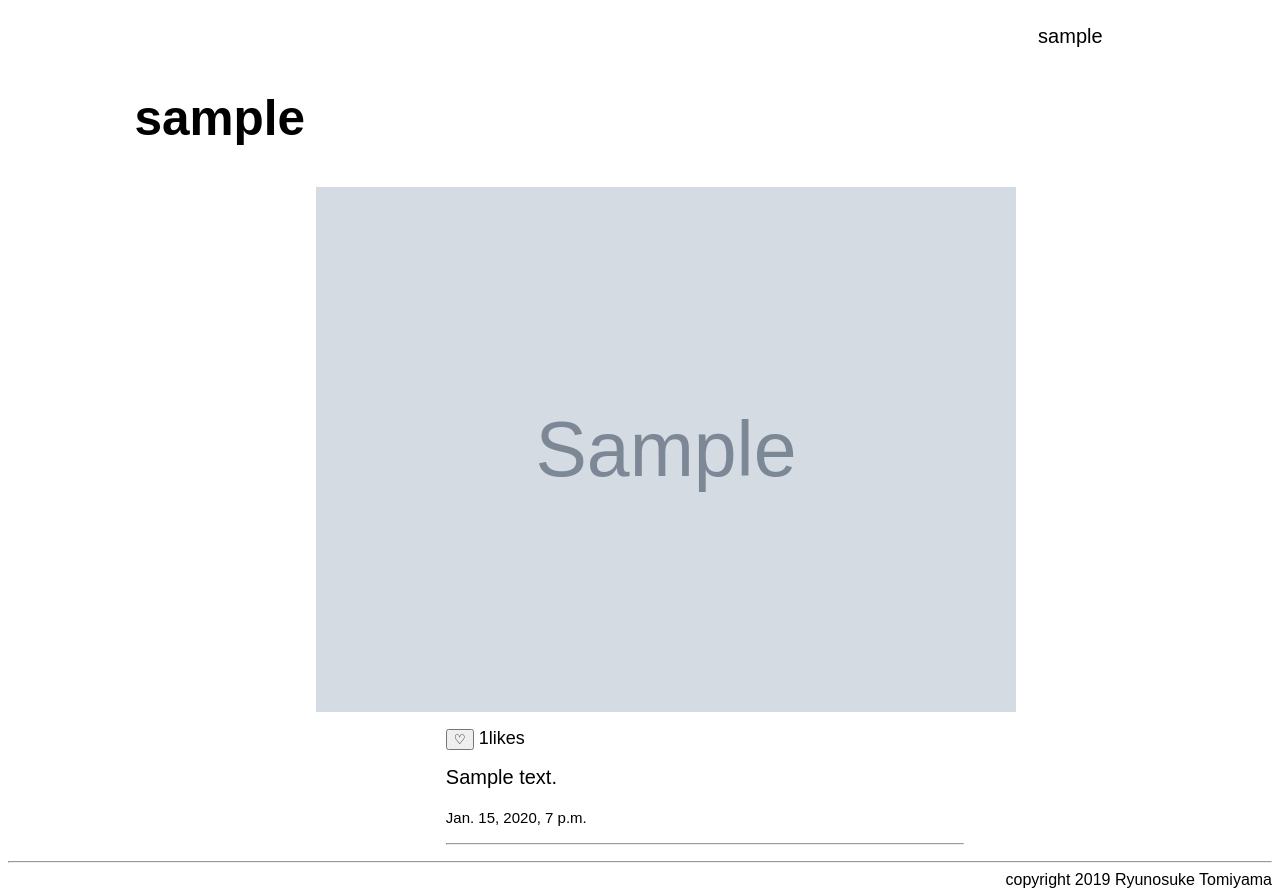
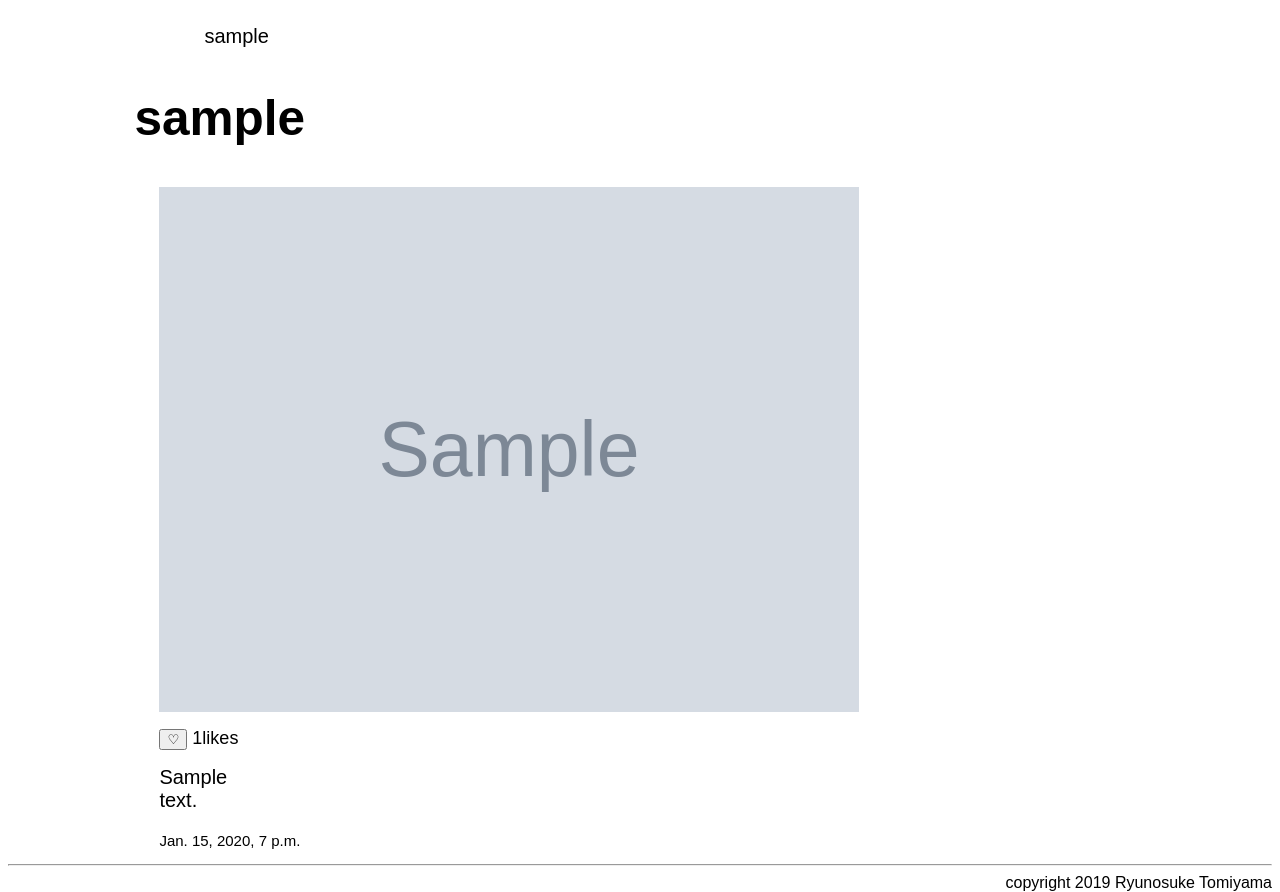
Before and after one commit to 10380r/Tomistagram, a Django app: page /app/user_detail/1 in a window 1280 px wide. Shown: the part 100-992 px from the top of the page. Run offline with Django 3.2, Linux system fonts and the light colour scheme; a user stored in the database is signed in; tables that the repository leaves empty hold one stand-in row (values such as "Sample post"); grey boxes marked "Sample" are stand-in pictures; some libraries are stand-ins or nearby versions.

Commit message:
フロントを改変しすぎたので一旦ストップ

```diff
--- a/app/forms.py
+++ b/app/forms.py
@@ -28,7 +28,7 @@
 
 class PostForm(forms.Form):
     photo   = forms.ImageField()
-    content = forms.CharField(max_length=500, widget=forms.Textarea)
+    content = forms.CharField(max_length=500,widget=forms.Textarea)
 
     class Meta:
         model = Message
--- a/app/static/app/style.css
+++ b/app/static/app/style.css
@@ -40,12 +40,11 @@
 }
 
 .recommend_user_table {
-  text-align: center;
   font-size: 20px;
-  width: 50%;
+  width: 70%;
   height: auto;
-  margin: 0;
-  margin-top: 120px;
+  margin-top: 20%;
+  text-align: left;
 }
 
 .post img {
@@ -71,6 +70,12 @@
   text-align: center;
 }
 
+.post_content_user {
+  text-align: center;
+  margin-left: 25%;
+  width: 0%;
+}
+
 ul{
   margin-top: 30px;
   margin-right: 10%;
@@ -87,6 +92,7 @@
 .message_content {
   font-size: 20px;
   margin-top: 16px;
+  width: 100px;
 }
 
 .message_owner {
@@ -100,21 +106,32 @@
 .message_comment {
   text-align: left;
   margin-left: 20%;
+  width: 100px;
 }
 
 .message_accuracy {
   font-size: 15px;
   margin-top: 6px;
+  width: 100px;
 }
 
 .message_subject {
   font-size: 15px;
   margin-top: 6px;
+  width: 100px;
 }
 
 .message_date {
   font-size: 15px;
   margin-top: 6px;
+  width: 100px;
+}
+
+.message_date_user {
+  font-size: 15px;
+  margin-top: 6px;
+  width: 180px;
+  margin-bottom: 15px;
 }
 
 .like {
@@ -125,15 +142,10 @@
 .content {
   font-size: 33px;
   width: 80%;
-  margin-left: 10%
+  margin-left: 10%;
+  width: 100px;
 }
 
 .tablecontent {
-  margin-left: 25%;
+  margin-left: 30%;
 }
-
-.recommend_user_table {
-  margin-top: 10%;
-  font-size: 33px;
-  text-align: left;
-}
--- a/app/templates/app/user_detail.html
+++ b/app/templates/app/user_detail.html
@@ -5,11 +5,10 @@
   <p class='login_user'><a href='{{ request.user.id  }}'>{{ request.user }}</a></p>
 </div>
 <h2>{{ user.username }}</h2>
-  <div class='post_content'>
-    <div class='message_owner_bar'>
       {% for item in contents %}
         {% if item.owner == user %}
-        <div class='post_content'>
+  <div class='post_content_user'>
+    <div class='message_owner_bar'>
           <div class='img_content'>
                 <img src='{{ item.photo.url }}' width='700' height='auto'>
            </div>
@@ -20,8 +19,7 @@
                 </div>
                 <div class='comment>'>
                   <p class='message_content'>{{item.content}}</p>
-                  <p class='message_date'>{{item.pub_date}}</p>
-                  <hr>
+                  <p class='message_date_user'>{{item.pub_date}}</p>
             {% endif %}
       {% endfor %}
                 </div>
```
